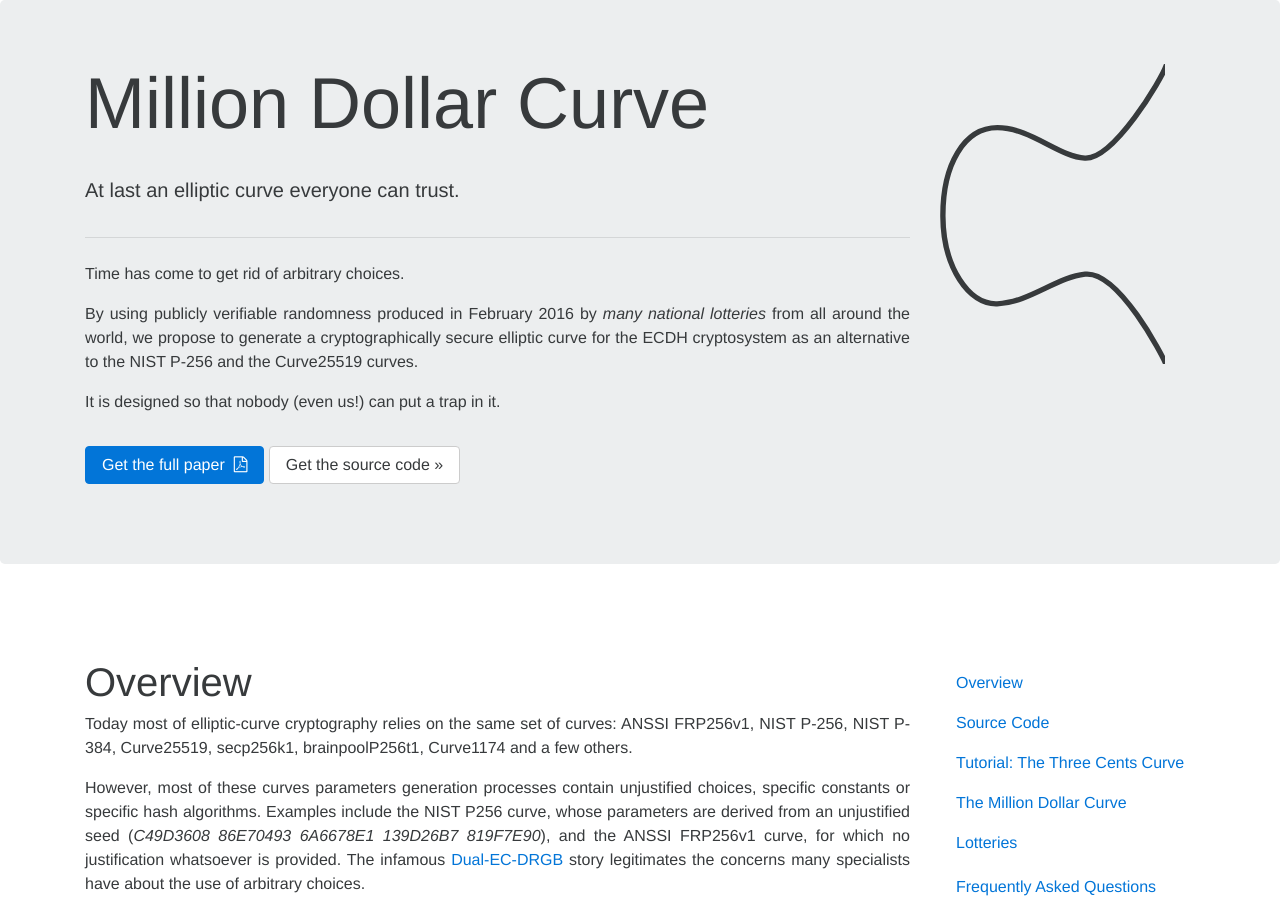
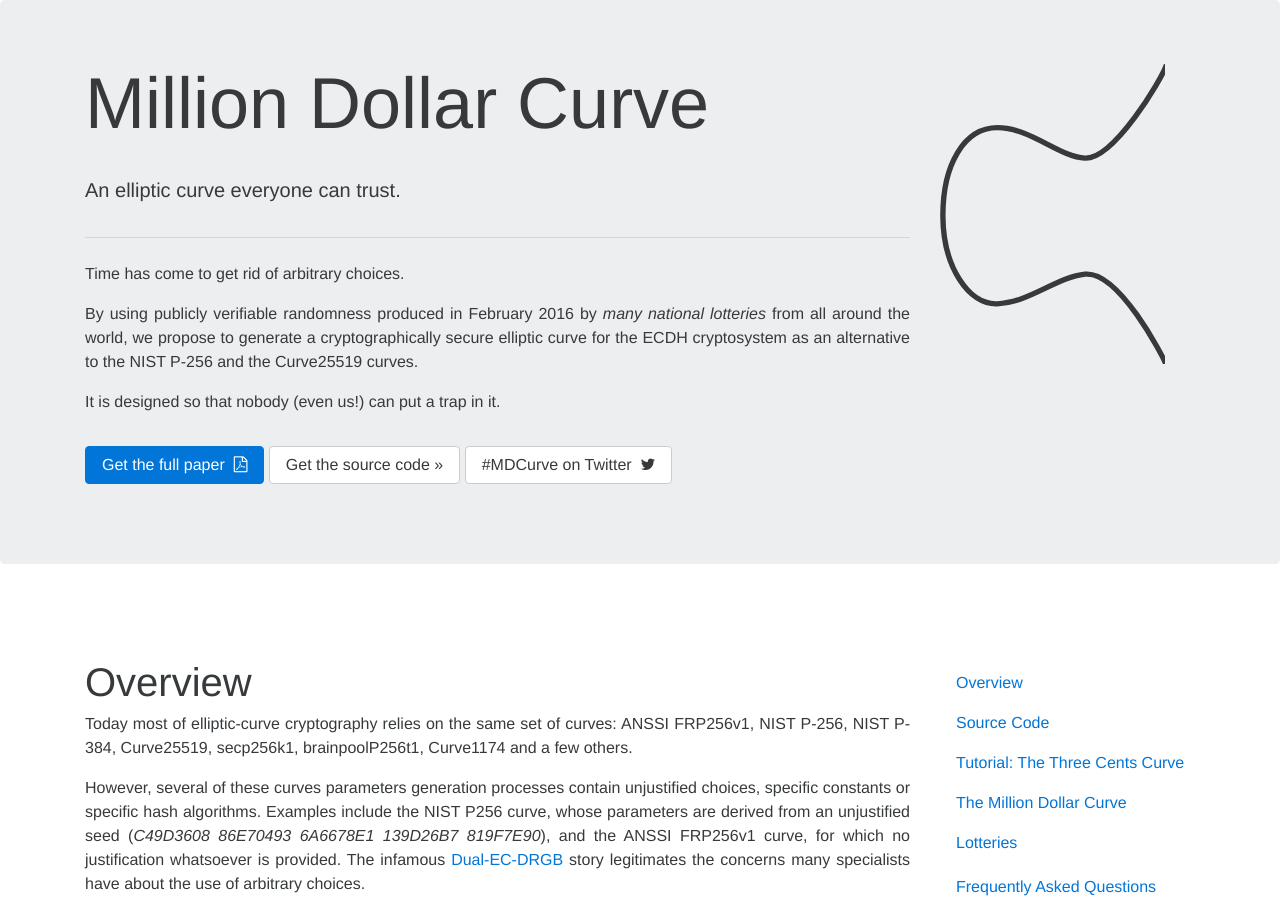
Before and after one commit to CryptoExperts/million-dollar-curve, a Jekyll site: the page built from index.html, in a window 1280 px wide and 900 px high. Built offline with Jekyll 4.4.1, drawn with Linux system fonts in a browser that asks for light colours; formulas are drawn with MathJax 3; some of the changed text lies outside the part shown.

Commit message:
Minor modifications

```diff
--- a/_config.yml
+++ b/_config.yml
@@ -1,7 +1,7 @@
 # Site settings
 title: Million Dollar Curve
 email: curves@cryptoexperts.com
-description: At last an elliptic curve everyone can trust.
+description: An elliptic curve everyone can trust.
 baseurl: "/million-dollar-curve/" # the subpath of your site, e.g. /blog/
 url: "http://cryptoexperts.github.io" # the base hostname & protocol for your site
 twitter_username: CryptoExperts
--- a/_includes/faq.html
+++ b/_includes/faq.html
@@ -1,5 +1,5 @@
 <p>Since the publication of this project, we have received many questions and saw many reactions on, e.g., Twitter. We
-  plan to answer most of them on this webpage. To benefit from our answers, we recommend you read the <a href="{{ site.url_paper_relative | prepend: site.baseurl }}">technical paper</a>.</p>
+  plan to answer most of them on this webpage.</p>
 
 <ul class="faqul">
   <li id="faq_01" data-number="1">
--- a/_includes/header.html
+++ b/_includes/header.html
@@ -17,6 +17,7 @@
         <p>
           <a href="{{ site.url_paper_relative | prepend: site.baseurl }}" class="btn btn-primary">Get the full paper&nbsp;&nbsp;<i class="fa fa-file-pdf-o"></i></a>
           <a href="{{ "#source" | prepend: site.baseurl }}" class="btn btn-secondary">Get the source code &raquo;</a>
+          <a href="https://twitter.com/search?q=%23MDCurve" class="btn btn-secondary">#MDCurve on Twitter&nbsp;&nbsp;<i class="fa fa-twitter"></i></a>
         </p>
       </div>
       <div class="col-lg-3 hidden-md-down">
--- a/_includes/overview.html
+++ b/_includes/overview.html
@@ -2,7 +2,7 @@
   Today most of elliptic-curve cryptography relies on the same set of curves: ANSSI FRP256v1, NIST P-256, NIST P-384, Curve25519, secp256k1, brainpoolP256t1, Curve1174 and a few others.
 </p>
 <p>
-  However, most of these curves parameters generation processes contain unjustified choices, specific constants or specific hash algorithms. Examples include the NIST P256 curve, whose parameters are derived from an unjustified seed (<em>C49D3608 86E70493 6A6678E1 139D26B7 819F7E90</em>), and the ANSSI FRP256v1 curve, for which no justification whatsoever is provided. The infamous <a href="https://en.wikipedia.org/wiki/Dual_EC_DRBG">Dual-EC-DRGB</a> story legitimates the concerns many specialists have about the use of arbitrary choices.
+  However, several of these curves parameters generation processes contain unjustified choices, specific constants or specific hash algorithms. Examples include the NIST P256 curve, whose parameters are derived from an unjustified seed (<em>C49D3608 86E70493 6A6678E1 139D26B7 819F7E90</em>), and the ANSSI FRP256v1 curve, for which no justification whatsoever is provided. The infamous <a href="https://en.wikipedia.org/wiki/Dual_EC_DRBG">Dual-EC-DRGB</a> story legitimates the concerns many specialists have about the use of arbitrary choices.
 </p>
 <blockquote class="blockquote blockquote-reverse">
   <p class="m-b-0">I no longer trust the constants.</p>
```
Also changed, not shown: _layouts/wonav.html (deleted, +0 -18 lines).
